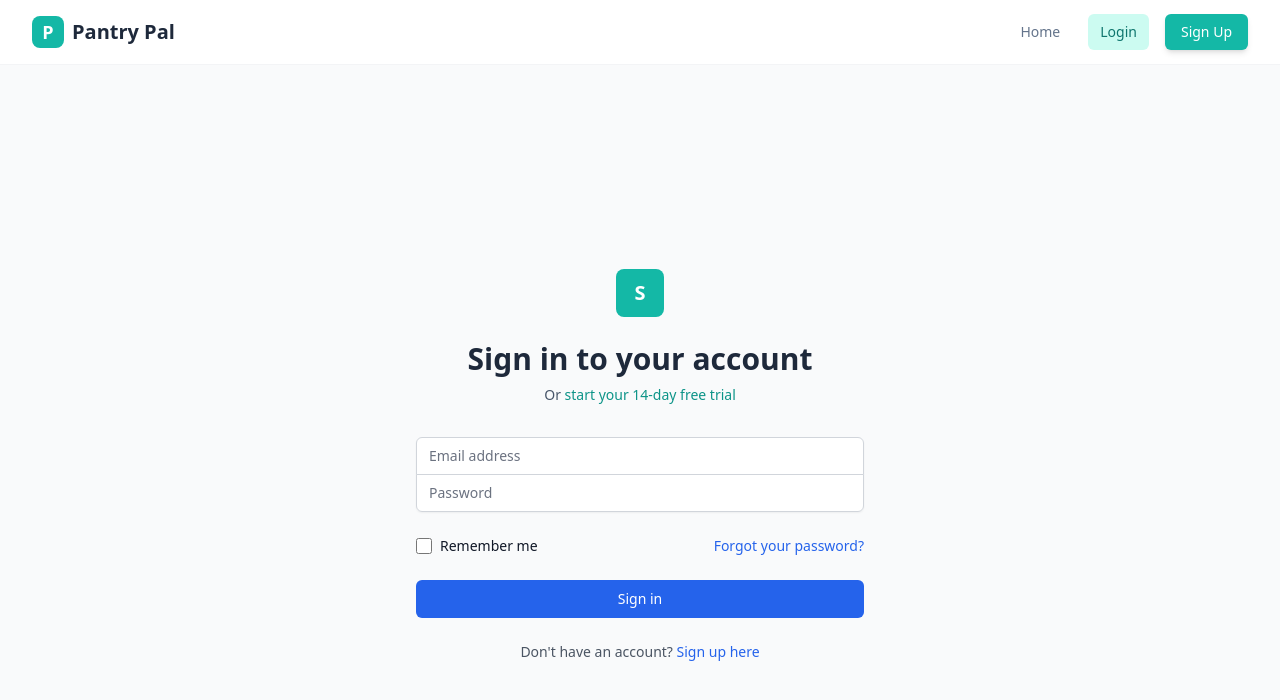
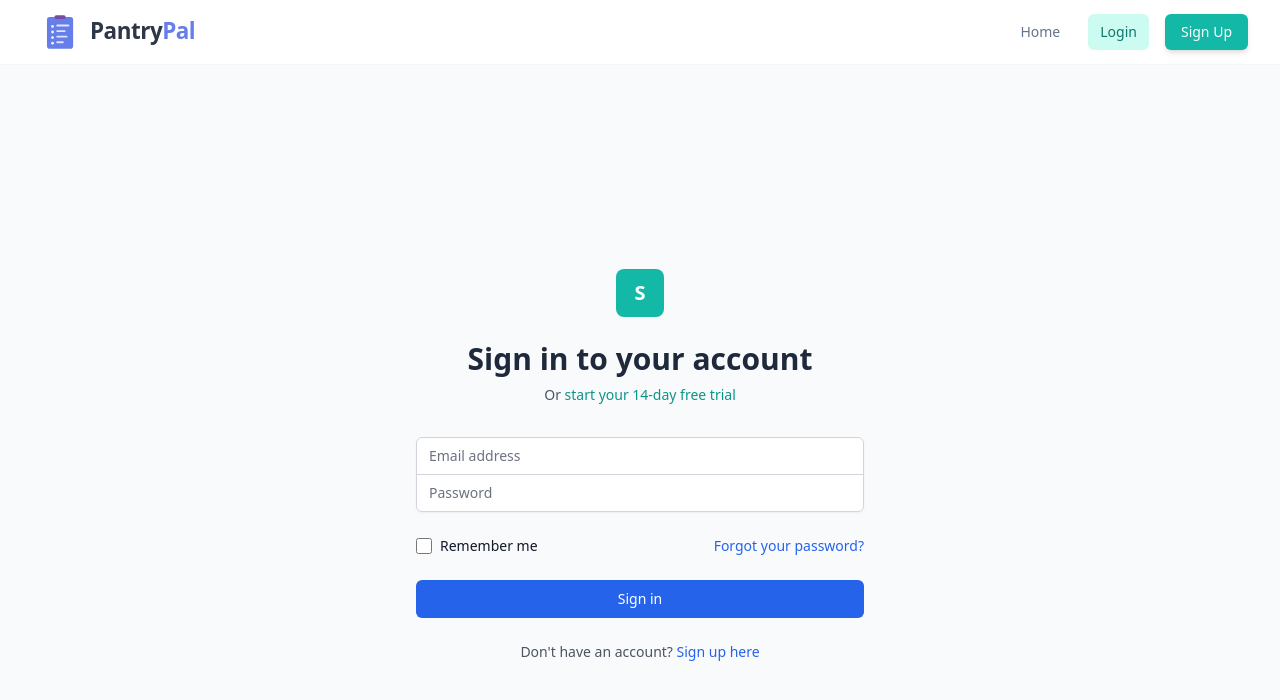
Before and after one commit to kennedyburch/Smart-Grocery-App, a React (Vite) app: page /login in a window 1280 px wide. Shown: the top 700 px of the page. Built offline with nearby package versions, Linux system fonts and the light colour scheme; no server answers.

Commit message:
changed logo to new logo

```diff
--- a/src/App.tsx
+++ b/src/App.tsx
@@ -70,10 +70,11 @@
         <div className="flex justify-between h-16">
           <div className="flex items-center">
             <div className="flex-shrink-0 flex items-center">
-              <div className="w-8 h-8 bg-teal-500 rounded-lg flex items-center justify-center">
-                <span className="text-white font-bold text-lg">P</span>
-              </div>
-              <span className="ml-2 text-xl font-bold text-slate-800">Pantry Pal</span>
+              <img
+                src="/pantry-pal-logo.svg"
+                alt="Pantry Pal Logo"
+                className="h-14 w-auto"
+              />
             </div>
           </div>
           <div className="flex items-center space-x-4">
```
Also changed, not shown: pantry-pal-logo.svg (added).
